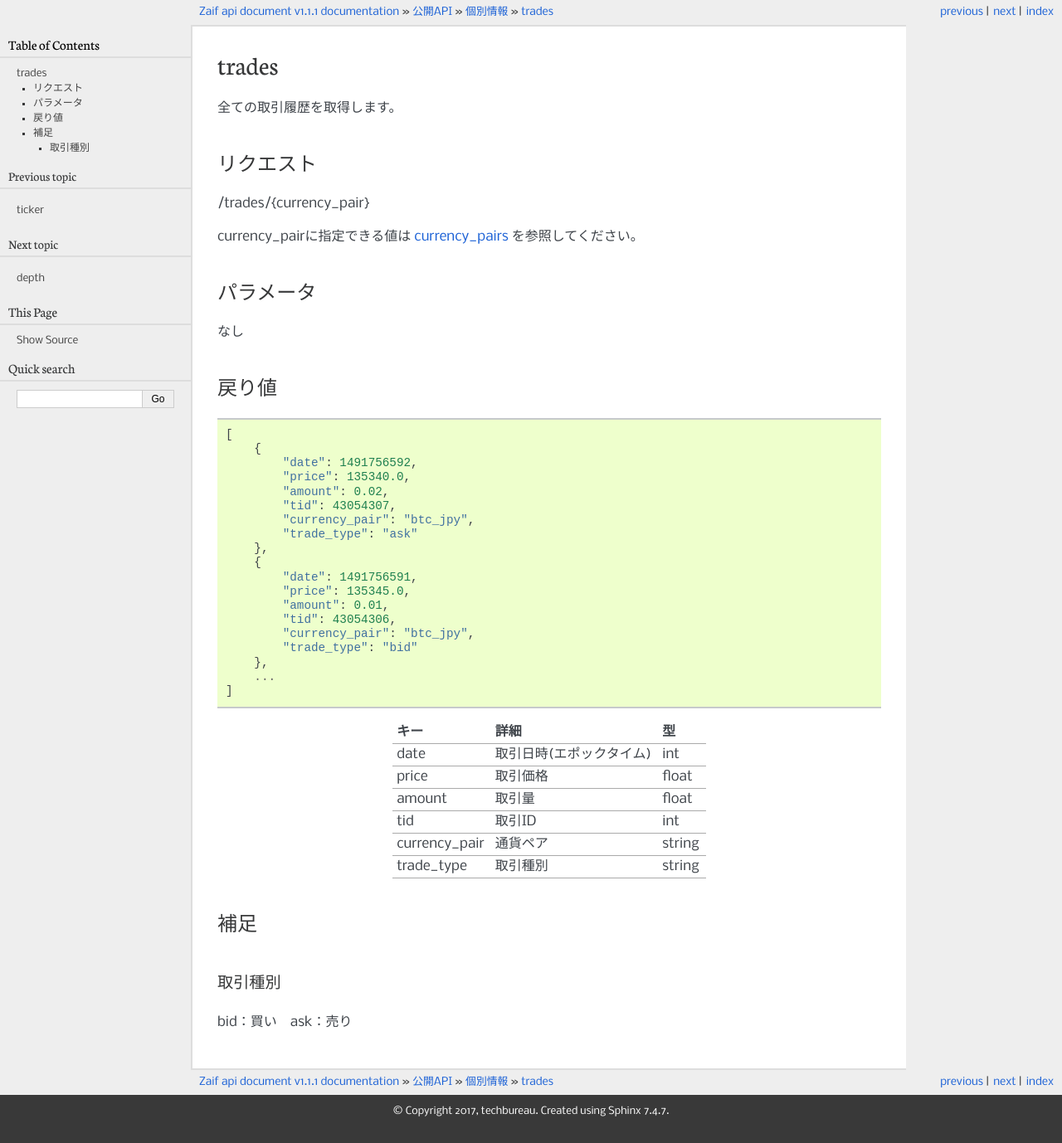
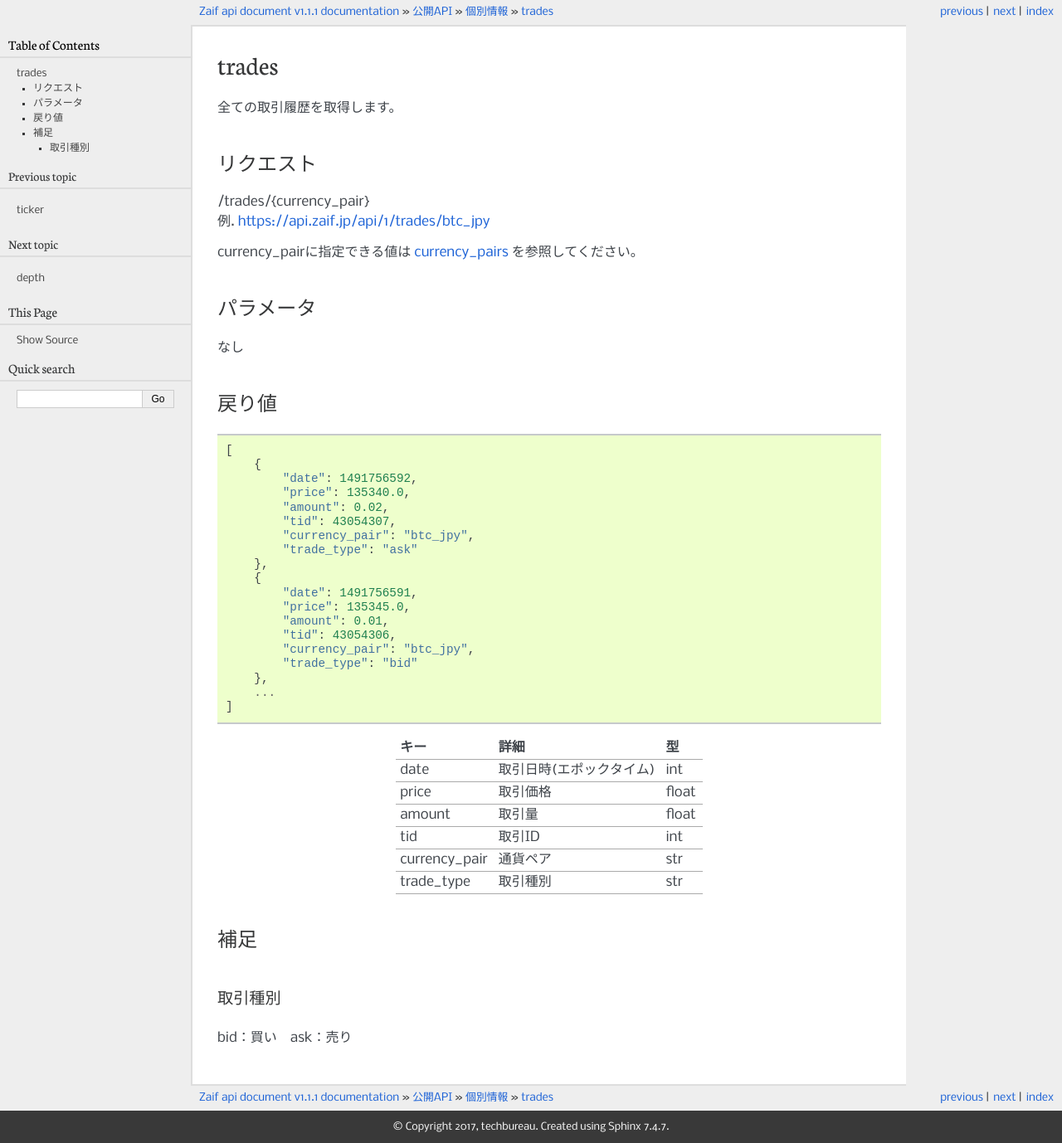
Before and after one commit to techbureau/api-doc, a Sphinx documentation site: the page built from docs/public/2_individual/5_trades.rst, in a window 1280 px wide. Shown: the whole page at 83% size. Built offline with Sphinx 7.4.7, drawn with Linux system fonts in a browser that asks for light colours.

Commit message:
公開API に実行しやすいようにサンプルの追加

```diff
--- a/docs/public/2_individual/1_currencies.rst
+++ b/docs/public/2_individual/1_currencies.rst
@@ -5,7 +5,8 @@ currencies
 
 リクエスト
 ==============
-/currencies/{currency}
+| /currencies/{currency}
+| 例. https://api.zaif.jp/api/1/currencies/btc_jpy
 
 パラメータ
 ==============
--- a/docs/public/2_individual/2_currency_pairs.rst
+++ b/docs/public/2_individual/2_currency_pairs.rst
@@ -7,7 +7,8 @@ currency_pairs
 
 リクエスト
 ==============
-/currency_pairs/{currency_pair}
+| /currency_pairs/{currency_pair}
+| 例. https://api.zaif.jp/api/1/currency_pairs/btc_jpy
 
 パラメータ
 ==============
--- a/docs/public/2_individual/3_last_price.rst
+++ b/docs/public/2_individual/3_last_price.rst
@@ -5,7 +5,8 @@ last_price
 
 リクエスト
 ==============
-/last_price/{currency_pair}
+| /last_price/{currency_pair}
+| 例. https://api.zaif.jp/api/1/last_price/btc_jpy
 
 currency_pairに指定できる値は :ref:`public-currency-pairs` を参照してください。
 
--- a/docs/public/2_individual/4_ticker.rst
+++ b/docs/public/2_individual/4_ticker.rst
@@ -5,7 +5,8 @@ ticker
 
 リクエスト
 ==============
-/ticker/{currency_pair}
+| /ticker/{currency_pair}
+| 例. https://api.zaif.jp/api/1/ticker/btc_jpy
 
 currency_pairに指定できる値は :ref:`public-currency-pairs` を参照してください。
 
--- a/docs/public/2_individual/5_trades.rst
+++ b/docs/public/2_individual/5_trades.rst
@@ -5,7 +5,8 @@ trades
 
 リクエスト
 ==============
-/trades/{currency_pair}
+| /trades/{currency_pair}
+| 例. https://api.zaif.jp/api/1/trades/btc_jpy
 
 currency_pairに指定できる値は :ref:`public-currency-pairs` を参照してください。
 
@@ -13,6 +14,7 @@ currency_pairに指定できる値は :ref:`public-currency-pairs` を参照し
 パラメータ
 ==============
 なし
+
 
 戻り値
 ==============
@@ -46,8 +48,8 @@ currency_pairに指定できる値は :ref:`public-currency-pairs` を参照し
    "price", "取引価格", "float"
    "amount", "取引量", "float"
    "tid", "取引ID", "int"
-   "currency_pair", "通貨ペア", "string"
-   "trade_type", "取引種別", "string"
+   "currency_pair", "通貨ペア", "str"
+   "trade_type", "取引種別", "str"
 
 補足
 ==============
--- a/docs/public/2_individual/6_depth.rst
+++ b/docs/public/2_individual/6_depth.rst
@@ -5,7 +5,8 @@ depth
 
 リクエスト
 ==============
-/depth/{currency_pair}
+| /depth/{currency_pair}
+| 例. https://api.zaif.jp/api/1/depth/btc_jpy
 
 currency_pairに指定できる値は :ref:`public-currency-pairs` を参照してください。
 
```
